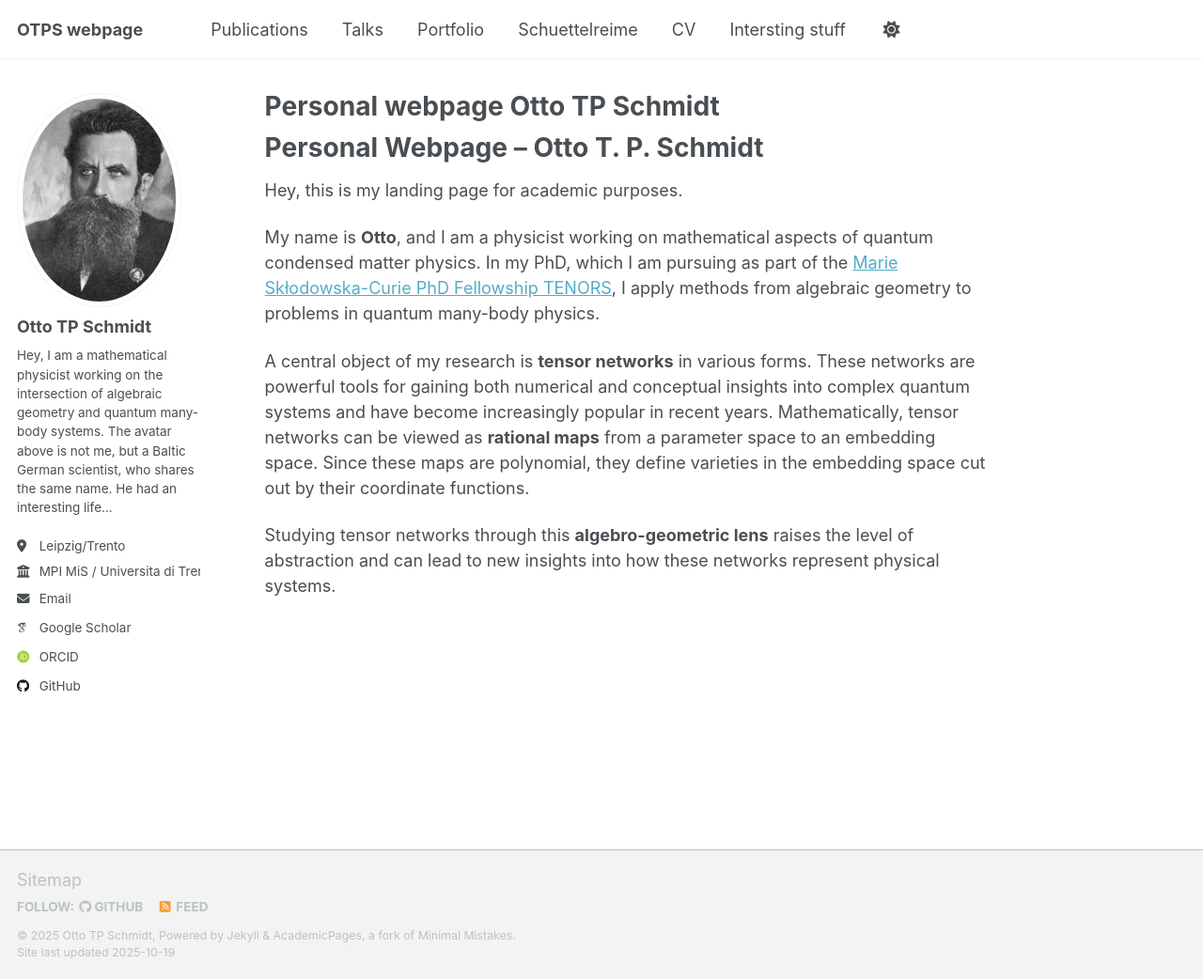
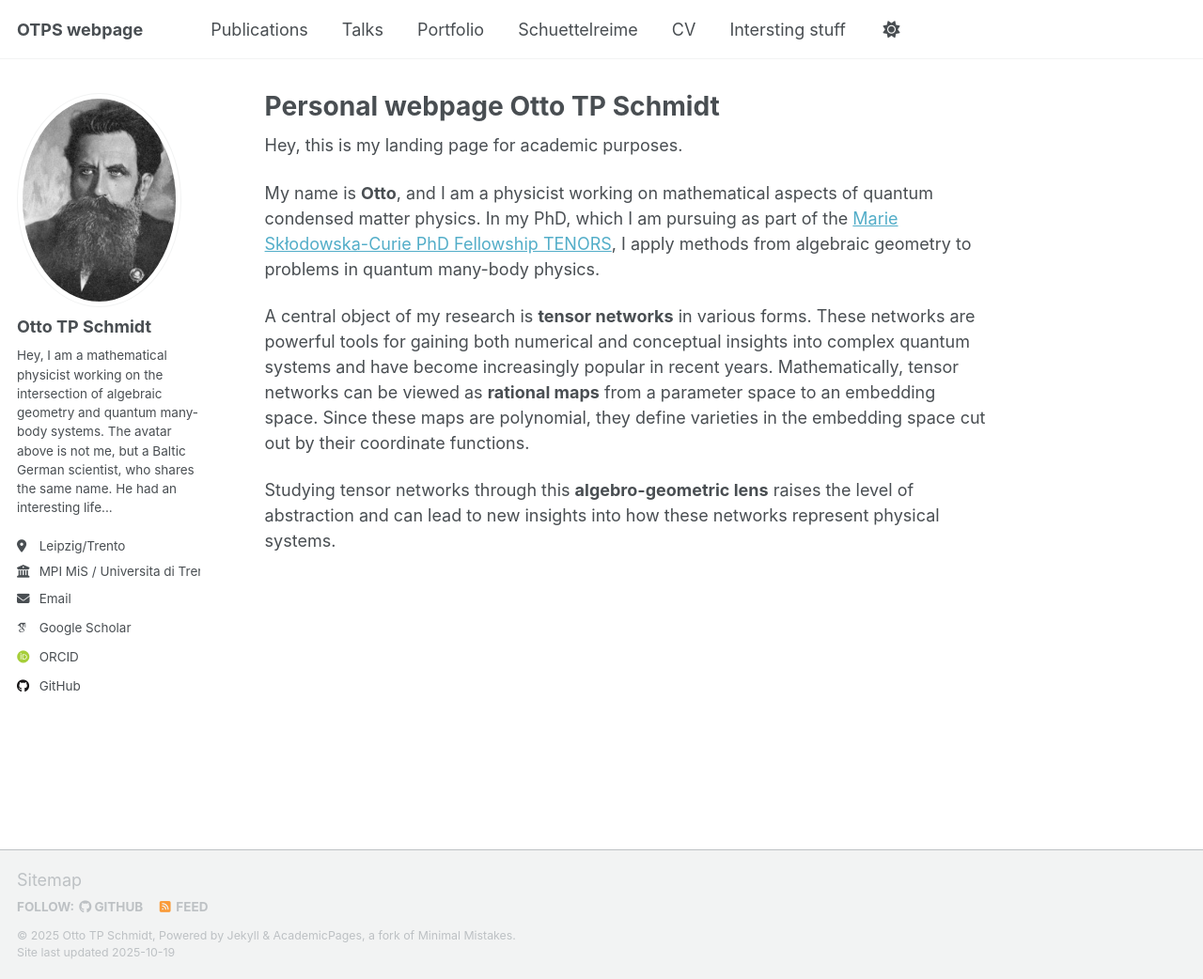
Before and after one commit to ottotpschmidt/ottotpschmidt.github.io, a Jekyll site: the page built from _pages/about.md, in a window 1280 px wide and 1042 px high. Shown: the whole window at 94% size. Built offline with Jekyll 4.4.1, drawn with Linux system fonts in a browser that asks for light colours; some web fonts are replaced; a script that is not in the unit is left out.

Commit message:
Revise about page content
Updated the introduction and removed the title.

```diff
--- a/_pages/about.md
+++ b/_pages/about.md
@@ -7,7 +7,6 @@ redirect_from:
   - /about.html
 ---
 
-# Personal Webpage – Otto T. P. Schmidt
 
 Hey, this is my landing page for academic purposes.
 
```
